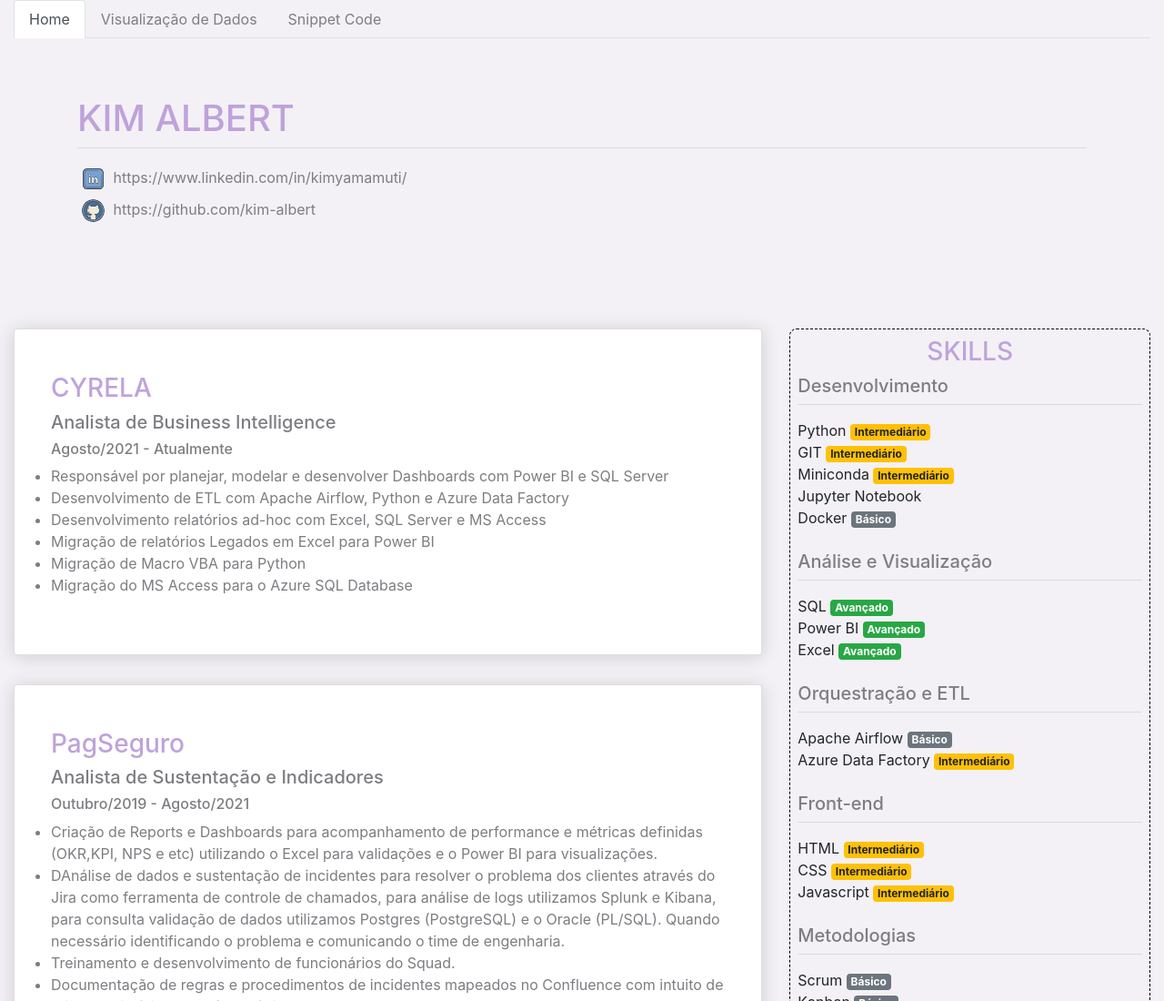
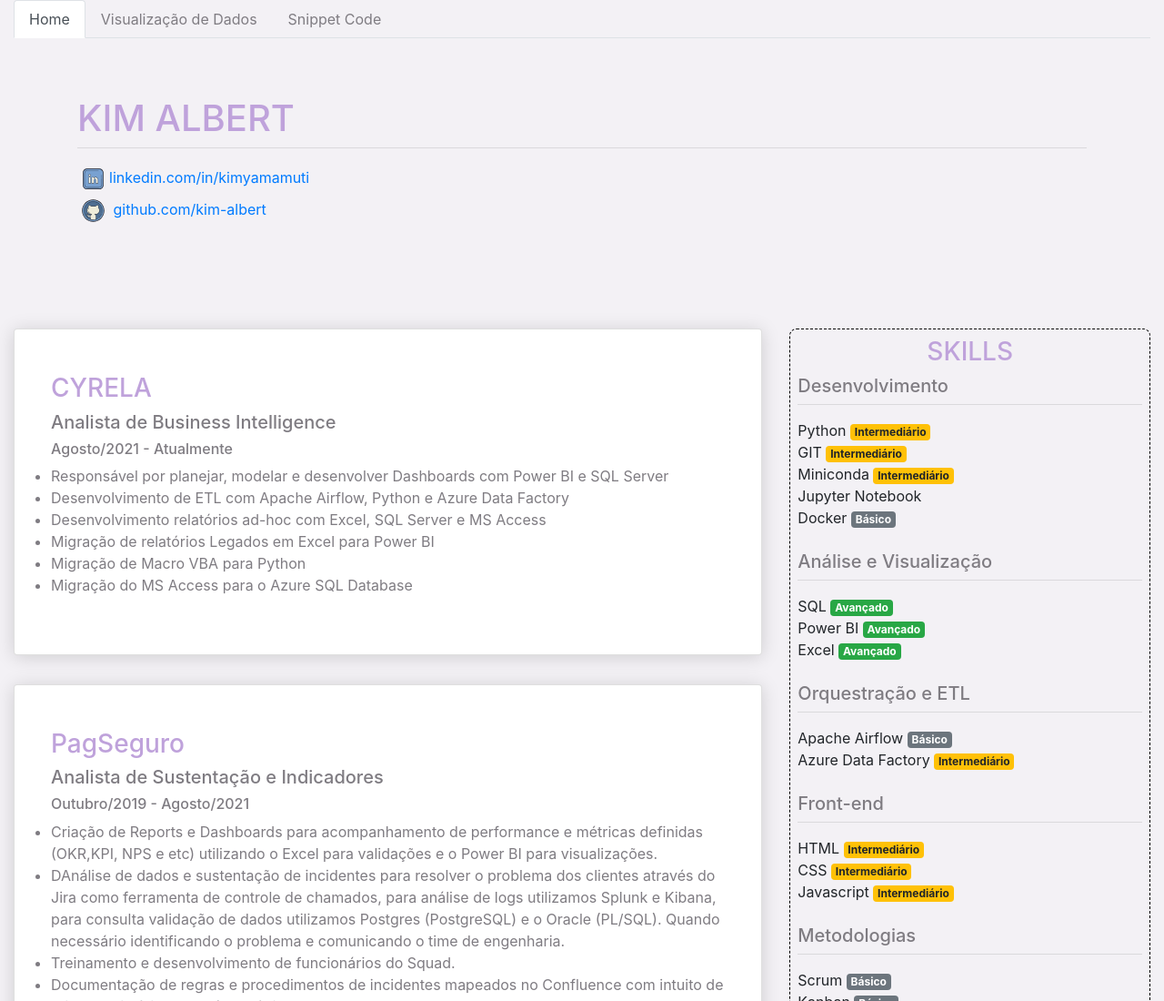
Before and after one commit to kim-albert/kimalbert-cv, a plain HTML site: page index.html in a window 1280 px wide. Shown: the top 1100 px of the page at 91% size. Drawn offline with nearby package versions, Linux system fonts and the light colour scheme.

Commit message:
ajuste nos links de contato

```diff
--- a/index.html
+++ b/index.html
@@ -31,9 +31,9 @@
         <h1>KIM ALBERT</h1>
         <hr style="margin-top: 0;">
         <p>
-            <img src = "./svg/icons8-linkedin.svg" alt="My Happy SVG" style="height: 35px; width: auto;"/> https://www.linkedin.com/in/kimyamamuti/
+            <img src = "./svg/icons8-linkedin.svg" alt="My Happy SVG" style="height: 35px; width: auto;"/><a href="https://www.linkedin.com/in/kimyamamuti/" target="_blank">linkedin.com/in/kimyamamuti</a>
             <br>
-            <img src = "./svg/icons8-github.svg" alt="My Happy SVG" style="height: 35px; width: auto;"/> https://github.com/kim-albert
+            <img src = "./svg/icons8-github.svg" alt="My Happy SVG" style="height: 35px; width: auto;"/> <a href="https://github.com/kim-albert" target="_blank">github.com/kim-albert</a>
         </p>
     </div>
 </div>
```
